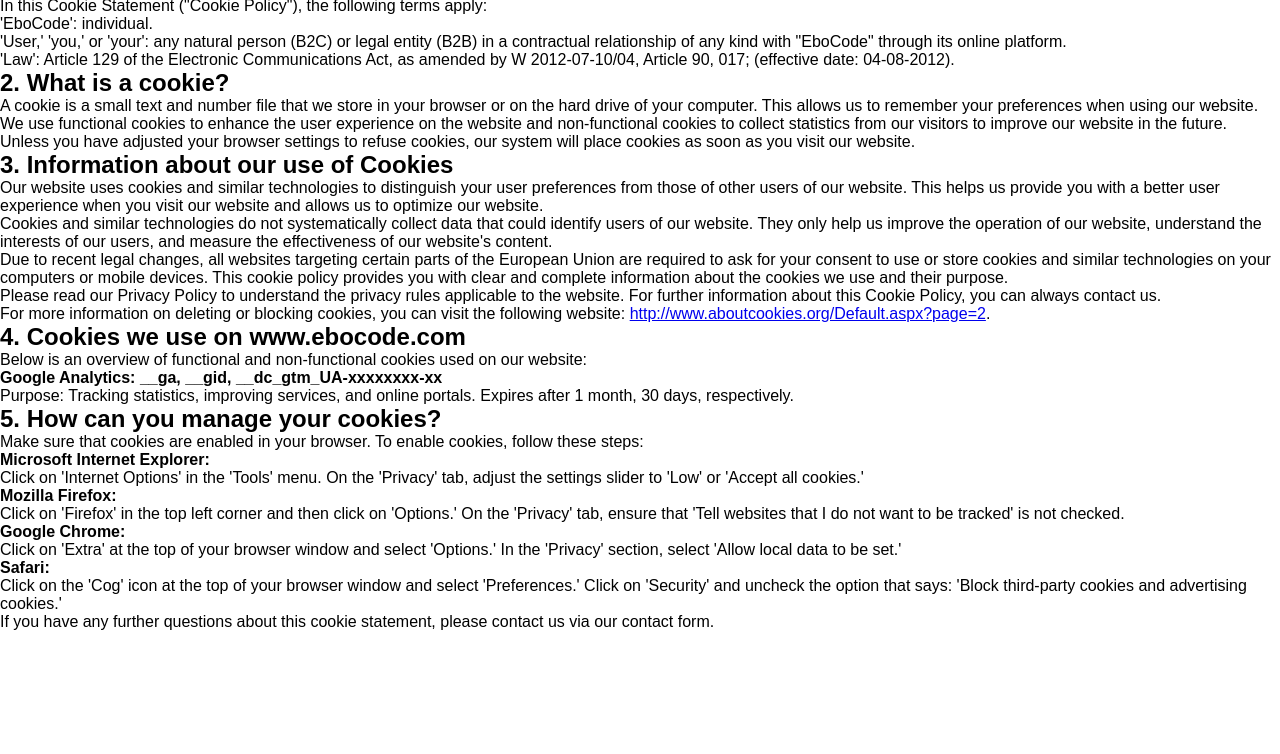
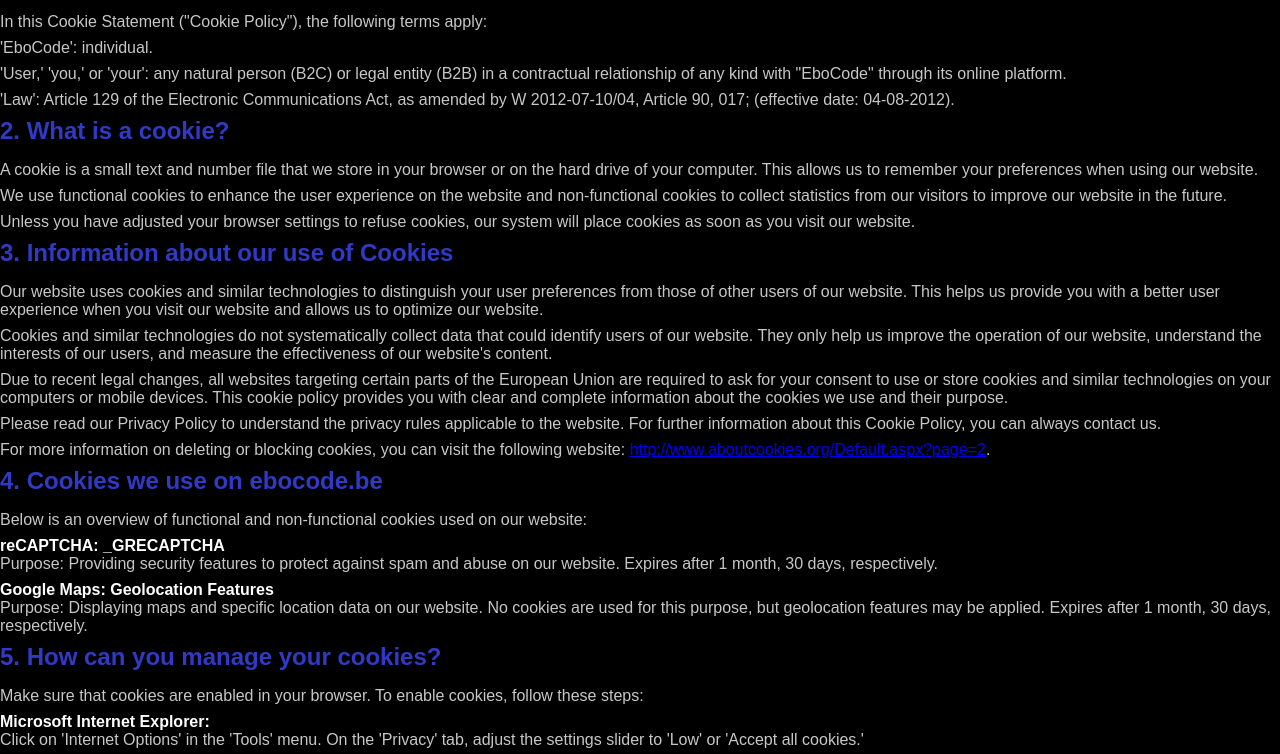
Before and after one commit to EbrarYasliPXL/EboCode., a plain HTML site: page cookies.html in a window 1280 px wide. Shown: the part 68-822 px from the top of the page. Before the commit the page ends 800 px from the top, so only its background shows below. Drawn offline with Linux system fonts and the light colour scheme.

Commit message:
cookies beleid

```diff
--- a/cookies.css
+++ b/cookies.css
@@ -4,3 +4,22 @@
     font-family: 'Poppins', sans-serif;
     box-sizing: border-box;
 }
+body{
+    background-color: #000000;
+}
+h2{
+    color: #303ac4;
+    margin-bottom: 1rem;
+}
+p{
+    margin-bottom: 0.5rem;
+    color: #c7c7c7;
+}
+strong{
+    color: #ffffff;
+    margin-bottom: 0.8rem;
+}
+section{
+    width: 80rem;
+    margin: 0 auto;
+}
--- a/cookies.html
+++ b/cookies.html
@@ -29,11 +29,15 @@
   <p>Please read our Privacy Policy to understand the privacy rules applicable to the website. For further information about this Cookie Policy, you can always contact us.</p>
   <p>For more information on deleting or blocking cookies, you can visit the following website: <a href="http://www.aboutcookies.org/Default.aspx?page=2">http://www.aboutcookies.org/Default.aspx?page=2</a>.</p>
 
-  <h2>4. Cookies we use on www.ebocode.com</h2>
+  <h2>4. Cookies we use on ebocode.be</h2>
   <p>Below is an overview of functional and non-functional cookies used on our website:</p>
   <ul>
-    <li><strong>Google Analytics: __ga, __gid, __dc_gtm_UA-xxxxxxxx-xx</strong></li>
-    <p>Purpose: Tracking statistics, improving services, and online portals. Expires after 1 month, 30 days, respectively.</p>
+<!--    <li><strong>Google Analytics: __ga, __gid, __dc_gtm_UA-xxxxxxxx-xx</strong></li>-->
+<!--    <p>Purpose: Tracking statistics, improving services, and online portals. Expires after 1 month, 30 days, respectively.</p>-->
+    <li><strong>reCAPTCHA: _GRECAPTCHA</strong></li>
+    <p>Purpose: Providing security features to protect against spam and abuse on our website. Expires after 1 month, 30 days, respectively.</p>
+    <li><strong>Google Maps: Geolocation Features</strong></li>
+    <p>Purpose: Displaying maps and specific location data on our website. No cookies are used for this purpose, but geolocation features may be applied. Expires after 1 month, 30 days, respectively.</p>
   </ul>
 
   <h2>5. How can you manage your cookies?</h2>
```
Also changed, not shown: index.html (+1 -1 lines).
